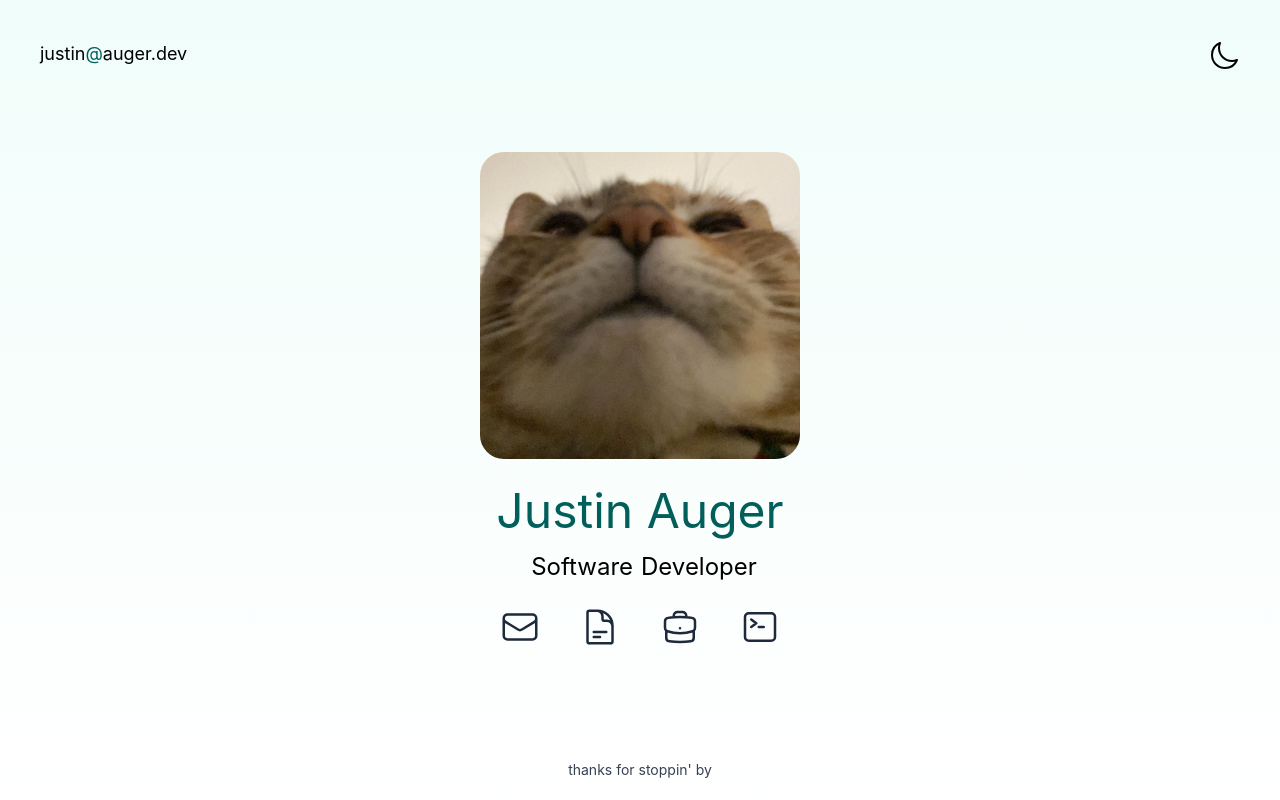
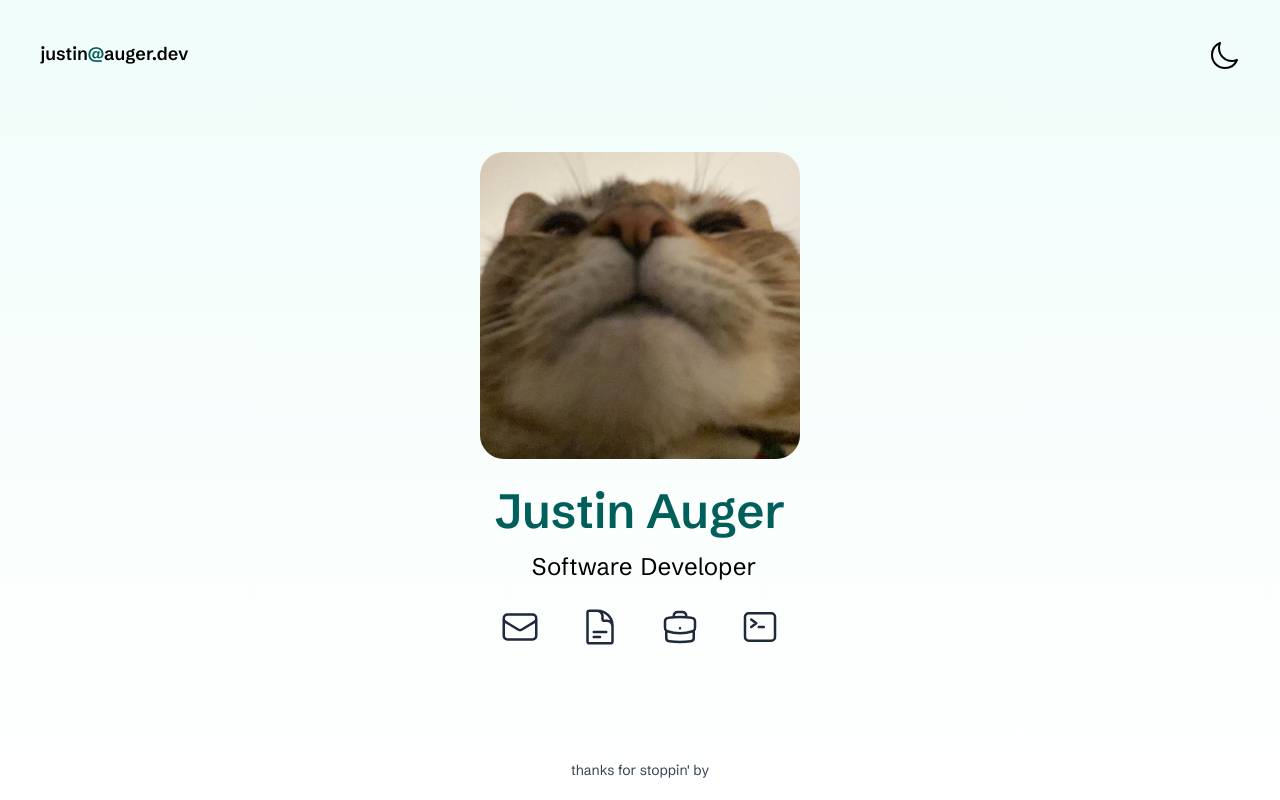
Before and after one commit to JustnAugr/augerdev, a React (Vite) app: page / in a window 1280 px wide. Built offline with nearby package versions, Linux system fonts and the light colour scheme.

Commit message:
back to the original font we had under next.js

```diff
--- a/index.html
+++ b/index.html
@@ -16,6 +16,12 @@
         document.documentElement.classList.remove("dark");
       }
     </script>
+    <link rel="preconnect" href="https://fonts.googleapis.com" />
+    <link rel="preconnect" href="https://fonts.gstatic.com" crossorigin />
+    <link
+      href="https://fonts.googleapis.com/css2?family=Schibsted+Grotesk:ital,wght@0,400..900;1,400..900&display=swap"
+      rel="stylesheet"
+    />
   </head>
 
   <body>
--- a/src/App.tsx
+++ b/src/App.tsx
@@ -55,7 +55,7 @@ function App() {
       <main className="bg-slate-50 px-10 bg-linear-to-b to-white from-teal-50 dark:to-stone-800 dark:from-stone-900">
         <section className="flex min-h-svh flex-col">
           <div className="pt-5 md:pt-10 mb-5 md:mb-12 flex justify-between">
-            <div className="flex">
+            <div className="flex font-semibold">
               <h1 className="dark:text-white">justin</h1>
               <h1 className="text-teal-800 dark:text-emerald-400">@</h1>
               <h1 className="dark:text-white">auger.dev</h1>
@@ -81,7 +81,7 @@ function App() {
                 click on Nata for a surprise!
               </div>
               <h2
-                className={`order-3 text-3xl md:text-5xl lg:text-5xl md:py-2 pb-2 md:pb-4 text-teal-800 dark:text-emerald-400`}
+                className={`order-3 text-3xl md:text-5xl lg:text-5xl md:py-2 pb-2 md:pb-4 text-teal-800 dark:text-emerald-400 font-semibold`}
               >
                 Justin Auger
               </h2>
--- a/src/styles/index.css
+++ b/src/styles/index.css
@@ -3,6 +3,12 @@
 @custom-variant dark (&:where(.dark, .dark *));
 
 @layer base {
+  * {
+    font-family: "Schibsted Grotesk", sans-serif;
+    font-optical-sizing: auto;
+    font-weight: 400;
+    font-style: normal;
+  }
   h1 {
     @apply text-lg;
     @apply dark:text-white;
```
